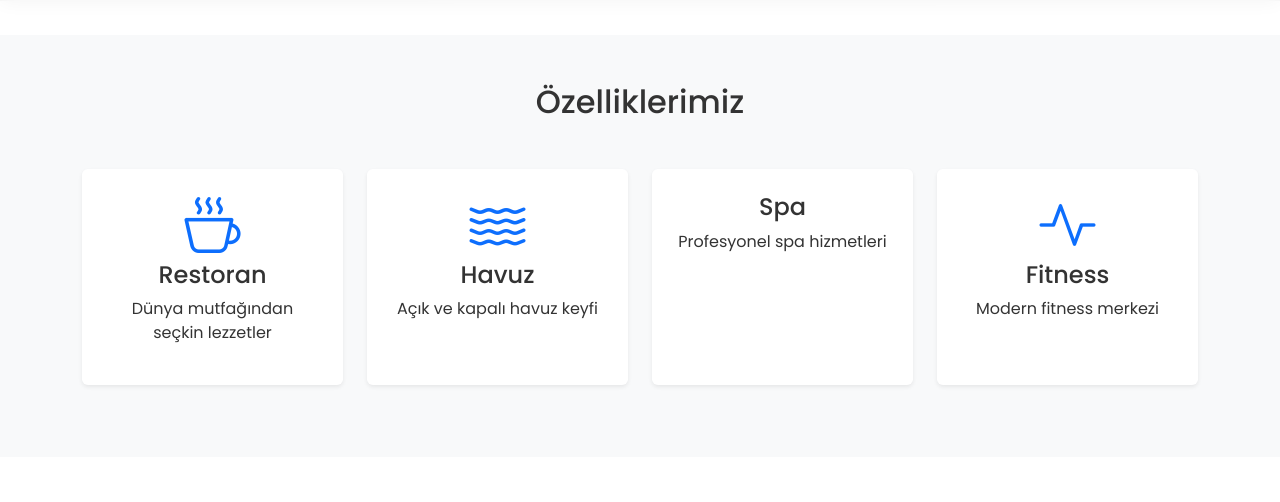
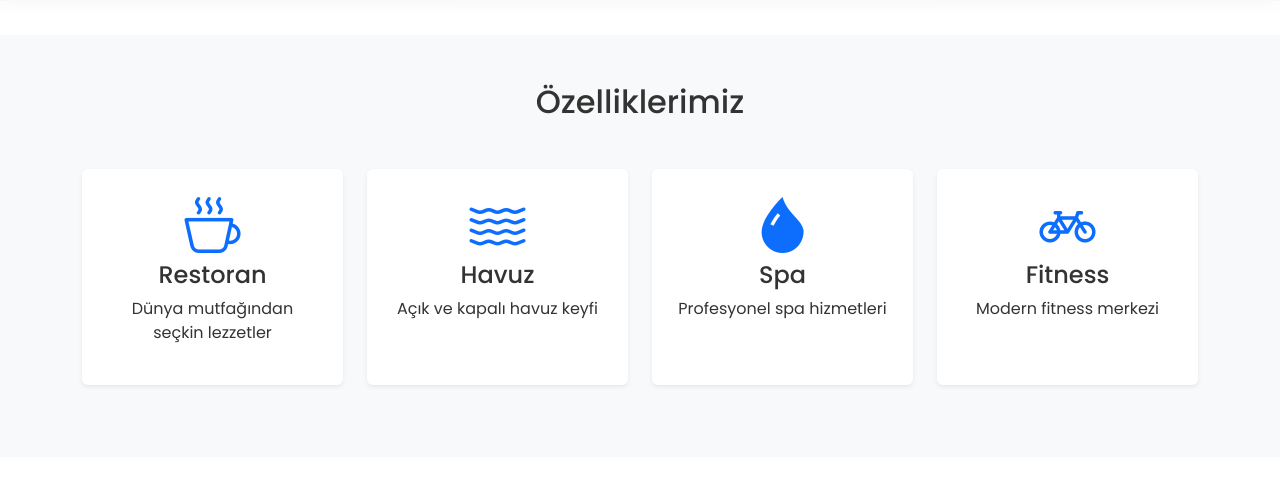
Before and after one commit to aliasttt/vpstest2, a Django app: page /about/ in a window 1280 px wide. Shown: the part 799-1301 px from the top of the page. Run offline with Django 5.2, Linux system fonts and the light colour scheme.

Commit message:
last update

```diff
--- a/vpsapp/templates/about.html
+++ b/vpsapp/templates/about.html
@@ -66,14 +66,14 @@
             </div>
             <div class="col-lg-3 col-md-6 mb-4" data-aos="fade-up" data-aos-delay="200">
                 <div class="feature-card text-center p-4 bg-white rounded shadow-sm h-100">
-                    <i class="bi bi-spa display-4 text-primary mb-3"></i>
+                    <i class="bi bi-droplet-fill display-4 text-primary mb-3"></i>
                     <h4>Spa</h4>
                     <p>Profesyonel spa hizmetleri</p>
                 </div>
             </div>
             <div class="col-lg-3 col-md-6 mb-4" data-aos="fade-up" data-aos-delay="300">
                 <div class="feature-card text-center p-4 bg-white rounded shadow-sm h-100">
-                    <i class="bi bi-activity display-4 text-primary mb-3"></i>
+                    <i class="bi bi-bicycle display-4 text-primary mb-3"></i>
                     <h4>Fitness</h4>
                     <p>Modern fitness merkezi</p>
                 </div>
```
